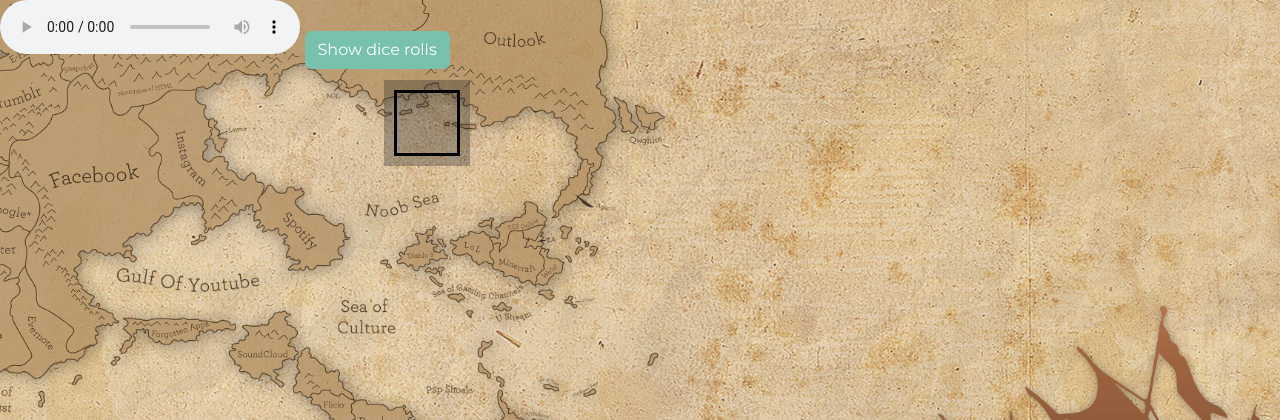
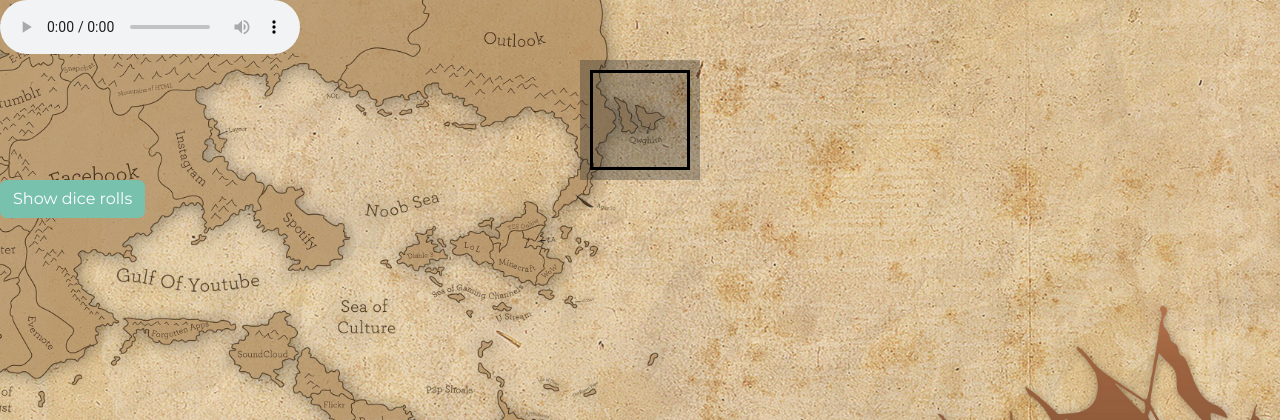
Before and after one commit to urbnzs/risk-game, a Flask app: template templates/session.html in a window 1280 px wide. Shown: the top 420 px of the page. Run offline with Flask 2, Linux system fonts and the light colour scheme; the template is opened without the code that fills it: most values are stand-ins (such as "Sample title", 1, 10 or a date in 2020); some libraries are stand-ins or nearby versions.

Commit message:
Edited css.

```diff
--- a/main.py
+++ b/main.py
@@ -15,7 +15,7 @@
         session[f"Player {len(session) + 1}"] = player
         player_color = f'color{len(session)}'
     try:
-        return render_template('session.html', row_num=3, col_num=3, player=player, color=player_color)
+        return render_template('session.html', row_num=4, col_num=4, player=player, color=player_color)
     except UnboundLocalError:
         return redirect('/login')
 
@@ -123,4 +123,4 @@
 
 if __name__ == '__main__':
     session = {}
-    socketio.run(app, debug=True)
+    socketio.run(app, host="10.44.9.91", port=5000, debug=True)
--- a/static/css/style.css
+++ b/static/css/style.css
@@ -2,8 +2,8 @@
     cursor: pointer;
     border: 3px solid black;
     display: inline-block;
-    width: 50px;
-    height: 50px;
+    width: 100px;
+    height: 100px;
     font-size: 25px;
     margin: 10px;
     vertical-align: middle;
@@ -31,13 +31,15 @@
 }
 
 .game-board {
-    position: absolute;
-    left: 30%;
-    top: 10%;
+    position: relative;
+    left: auto;
+    top: auto;
     color: transparent;
-    width: auto;
+    width: max-content;
     height: auto;
     background-color: rgba(27, 30, 33, 0.3);
+    float:inherit;
+    margin:0 auto;
 }
 
 .att_dices{
```
